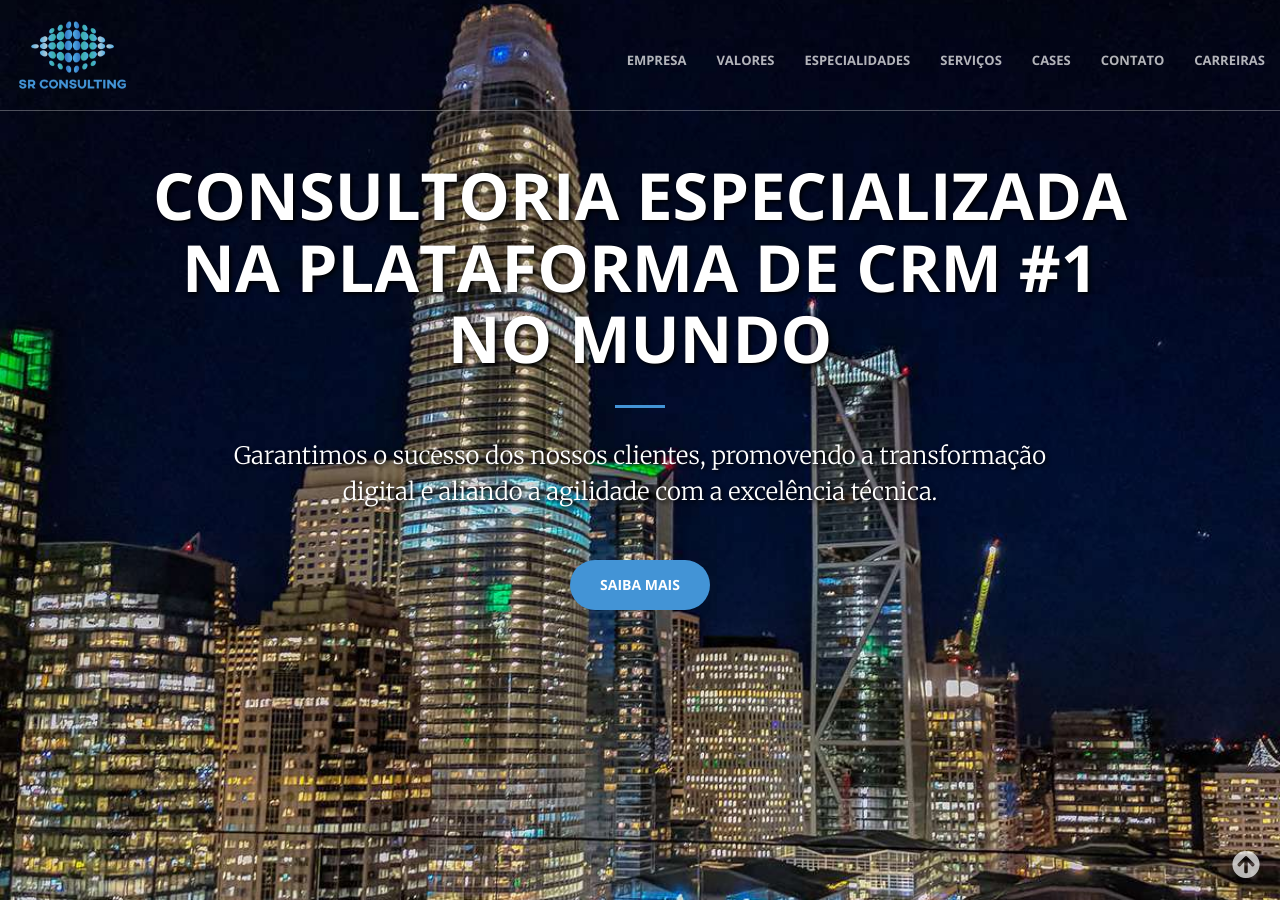
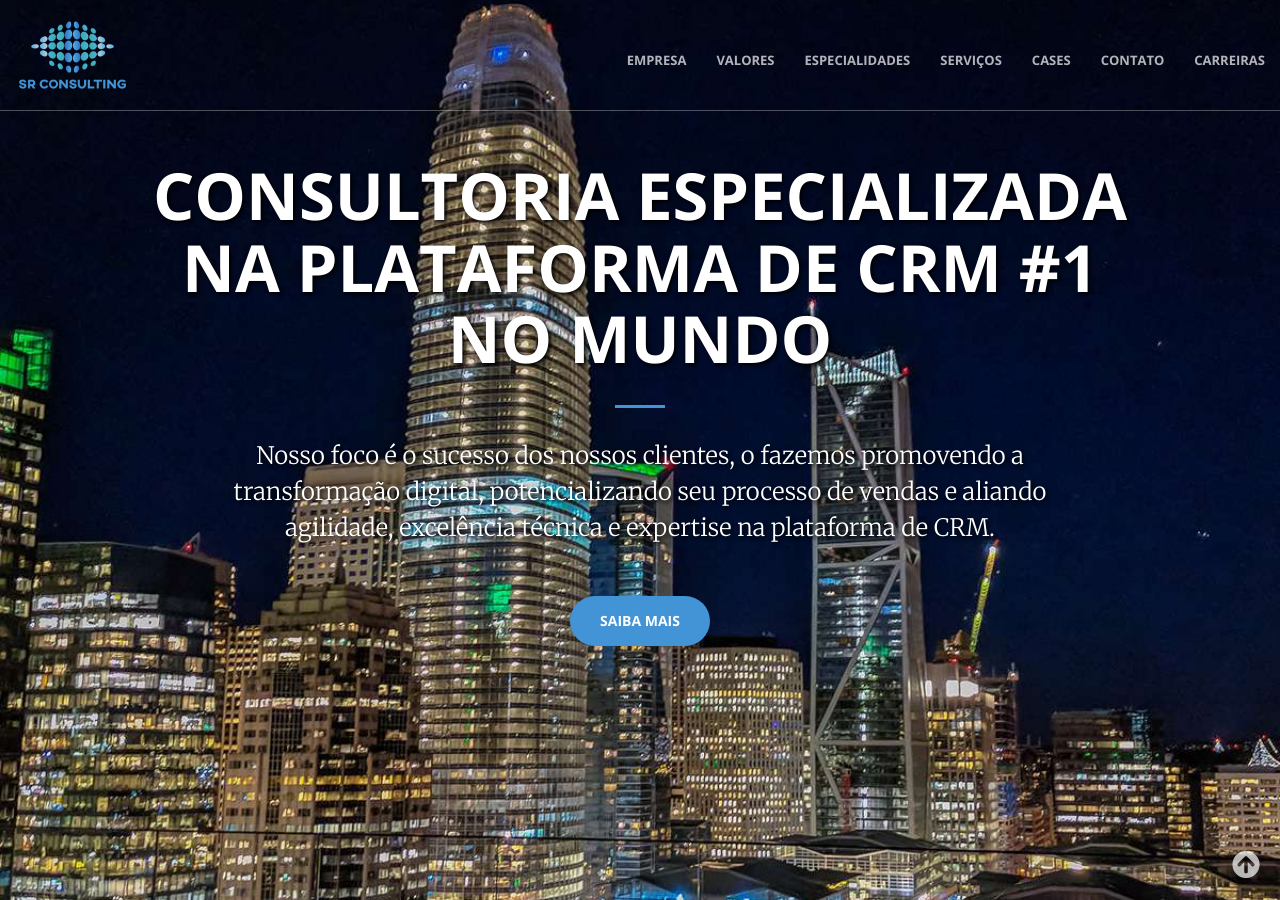
Before and after one commit to SR-Consulting/sr-consulting.github.io, a Jekyll site: the page built from index.html, in a window 1280 px wide and 900 px high. Built offline with Jekyll 4.4.1, drawn with Linux system fonts in a browser that asks for light colours; some of the changed text lies outside the part shown.

Commit message:
Ajuste nos textos

```diff
--- a/_includes/company.html
+++ b/_includes/company.html
@@ -4,7 +4,7 @@
             <div class="col-lg-8 col-lg-offset-2 text-center">
                 <h2 class="section-heading">O seu sucesso é o nosso sucesso!</h2>
                 <hr class="light">
-                <p class="text-faded">Nossa missão é garantir o sucesso dos nossos clientes, sempre construindo uma sólida e duradoura relação de parceria, onde entregamos a melhor solução técnica alinhada com a estratégia do seu negócio.</p>
+                <p class="text-faded">Nosso foco é o sucesso dos nossos clientes, sempre construindo uma sólida e duradoura relação de parceria, onde entregamos a melhor solução técnica alinhada com a estratégia do seu negócio.</p>
                 <p class="text-faded">Nossa visão proporciona aos nossos clientes, o constante contato com as práticas ágeis mais conceituadas, as stacks tecnológicas mais difundidas e o networking com profissionais certificados, de extrema excelência técnica e reconhecidos no mercado.</p>
             </div>
         </div>
--- a/_includes/header.html
+++ b/_includes/header.html
@@ -3,7 +3,7 @@
         <div class="header-content-inner">
             <h1>Consultoria especializada na plataforma de CRM #1 no mundo</h1>
             <hr>
-            <p>Garantimos o sucesso dos nossos clientes, promovendo a transformação digital e aliando a agilidade com a excelência técnica.</p>
+            <p>Nosso foco é o sucesso dos nossos clientes, o fazemos promovendo a transformação digital, potencializando seu processo de vendas e aliando agilidade, excelência técnica e expertise na plataforma de CRM.</p>
             <a href="#company" class="btn btn-primary btn-xl page-scroll">Saiba Mais</a>
         </div>
     </div>
```
